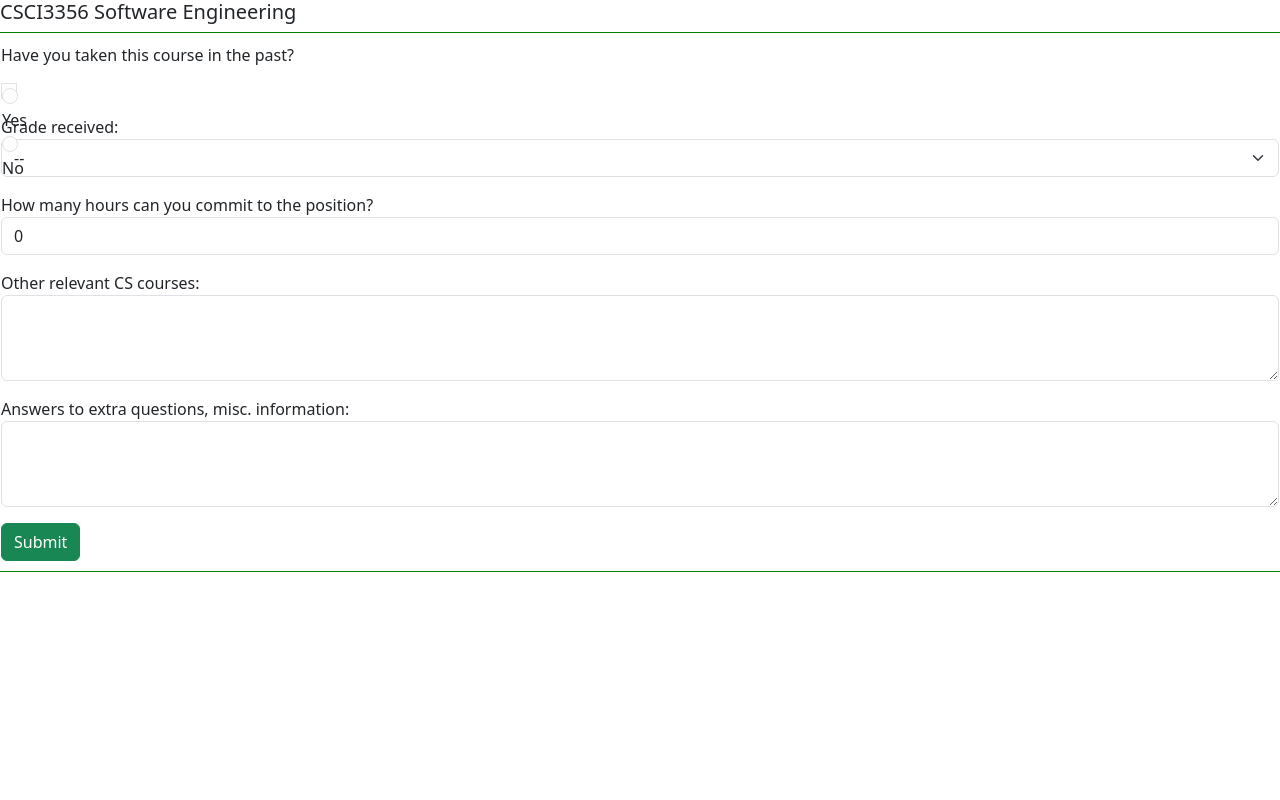
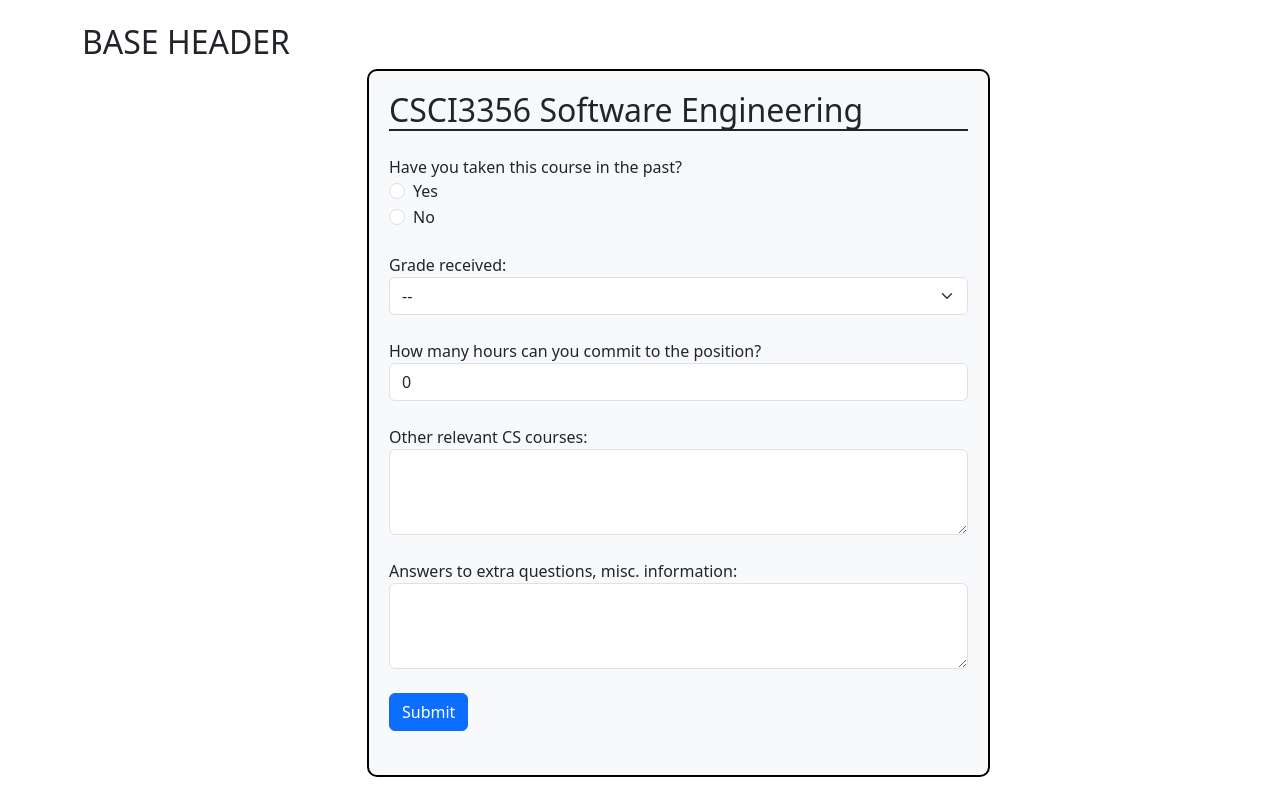
Before and after one commit to CSCI3356Spring2023/TechSupport, a Django app: page /application/ in a window 1280 px wide. Run offline with Django 4.2, Linux system fonts and the light colour scheme.

Commit message:
styling application html

```diff
--- a/TA/application/templates/application.html
+++ b/TA/application/templates/application.html
@@ -1,34 +1,59 @@
-<!doctype html>
+<!DOCTYPE html>
+{% load static %}
 <html>
   <head>
-        <style>
-            .center{
-                margin: auto;
-                border: 1px solid green;
-                padding: 10px;
-                justify-content: center;
-            }
-
-            ul#past li{
-                    display: inline-block;
-                    margin-right: 10px;
-            }
-
-        </style>
-        <meta charset="utf-8">
-        <meta name="viewport" content="width=device-width, initial-scale=1, shrink-to-fit=no">
-        <link href="https://cdn.jsdelivr.net/npm/bootstrap@5.3.0-alpha1/dist/css/bootstrap.min.css" rel="stylesheet" integrity="sha384-GLhlTQ8iRABdZLl6O3oVMWSktQOp6b7In1Zl3/Jr59b6EGGoI1aFkw7cmDA6j6gD" crossorigin="anonymous">
+    <meta charset="utf-8" />
+    <meta
+      name="viewport"
+      content="width=device-width, initial-scale=1, shrink-to-fit=no"
+    />
+    <link
+      href="https://cdn.jsdelivr.net/npm/bootstrap@5.3.0-alpha1/dist/css/bootstrap.min.css"
+      rel="stylesheet"
+      integrity="sha384-GLhlTQ8iRABdZLl6O3oVMWSktQOp6b7In1Zl3/Jr59b6EGGoI1aFkw7cmDA6j6gD"
+      crossorigin="anonymous"
+    />
+    <link rel="stylesheet" href="{% static 'application.css' %}" />
   </head>
 
   <body>
-        <div>
-            <div class="row justify-content-center">
-                <h5>CSCI3356 Software Engineering</h5>
-                <form class="center" method="post">
+    <div class="container">
+      <div class="row">
+        <div class="col-sm-12">
+            <h2>BASE HEADER</h2>
+        </div>
+      </div>
+      <div class="row">
+        <div class="col offset-md-3">
+          <div class="form-group">
+              <form method="post">
                 {% csrf_token %}
-                    {{ form.as_p }}
-                    <button class="btn btn-success" type="submit">Submit</button>
+                <h2 class="border-bottom border-2 border-dark mb-4">
+                  CSCI3356 Software Engineering
+                </h2>
+                <div class="form-group mb-4">
+                  {{ form.past_course.label_tag }} {% for radio in form.past_course %}
+                  <div class="form-check">{{ radio }}</div>
+                  {% endfor %}
+                </div>
+                <div class="form-group mb-4">
+                  {{ form.grade.label_tag }} {{ form.grade }}
+                </div>
+                <div class="form-group mb-4">
+                  {{ form.hours.label_tag }} {{ form.hours }}
+                </div>
+                <div class="form-group mb-4">
+                  {{ form.other_courses.label_tag }} {{ form.other_courses }}
+                </div>
+                <div class="form-group mb-4">
+                  {{ form.misc_information.label_tag }} {{ form.misc_information}}
+                </div>
+                <button type="submit" class="btn btn-primary btn-block mb-4">
+                  Submit
+                </button>
               </form>
+            </div>
+        </div>
       </div>
     </div>
   </body>
```
Lines whose indentation alone changed are shown as unchanged.
